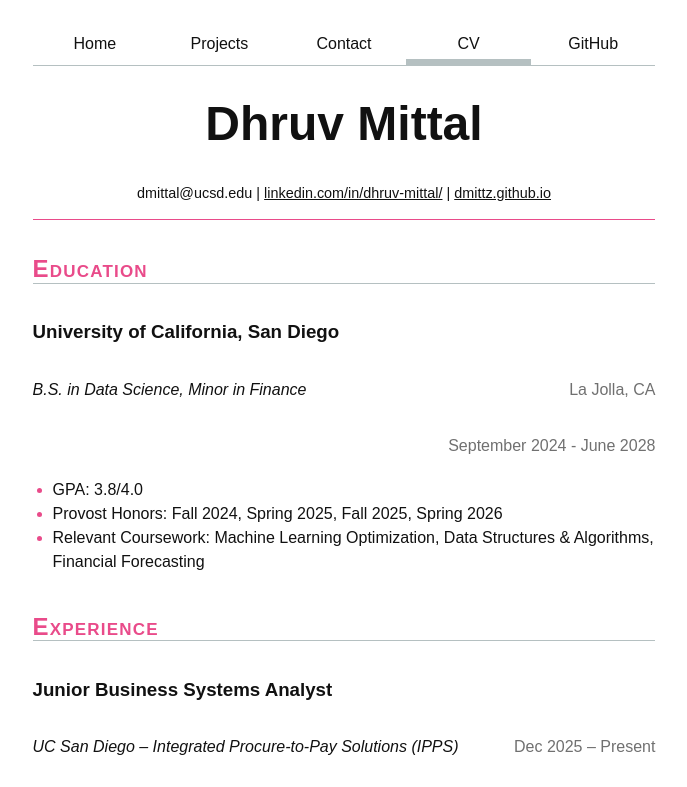
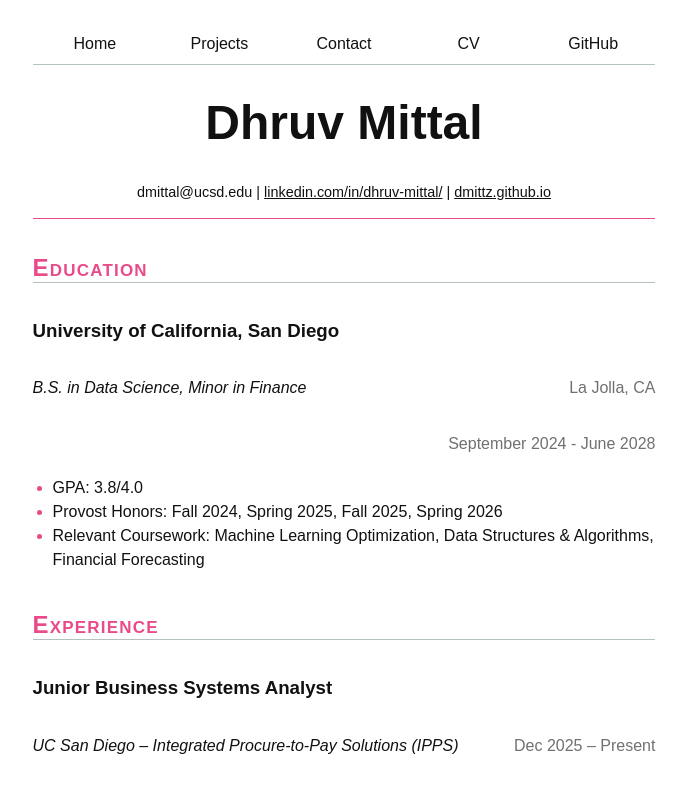
Before and after one commit to DMittz/DSC-Portfolio, a plain HTML site: page cv/index.html in a window 1280 px wide. Shown: the top 787 px of the page, without its empty margins (296-983 px from the left). Drawn offline with Linux system fonts and the light colour scheme.

Commit message:
Step 3 Update
Push changes

```diff
--- a/cv/index.html
+++ b/cv/index.html
@@ -9,15 +9,6 @@
   </head>
   <body class="cv">
     <header>
-      <nav aria-label="Main navigation">
-        <ul class="nav-list">
-          <li><a href="../index.html">Home</a></li>
-          <li><a href="../projects/index.html">Projects</a></li>
-          <li><a href="../contact/index.html">Contact</a></li>
-          <li><a href="index.html">CV</a></li>
-          <li><a href="https://github.com/dmittz" target="_blank" rel="noreferrer">GitHub</a></li>
-        </ul>
-      </nav>
     </header>
 
     <main class="container content">
--- a/global.js
+++ b/global.js
@@ -4,12 +4,42 @@ function $$(selector, context = document) {
   return Array.from(context.querySelectorAll(selector));
 }
 
-let navLinks = $$("nav a");
+// Define the pages and labels shown in the navigation.
+let pages = [
+  { url: "", title: "Home" },
+  { url: "projects/", title: "Projects" },
+  { url: "contact/", title: "Contact" },
+  { url: "cv/", title: "CV" },
+  { url: "https://github.com/dmittz", title: "GitHub" },
+];
 
-// The browser resolves a.host and a.pathname to absolute URL values, even for relative hrefs, so they can be compared directly to location.host and location.pathname.
-let currentLink = navLinks.find(
-  (a) => a.host === location.host && a.pathname === location.pathname,
-);
+// Create the navigation and add it at the start of the body.
+let nav = document.createElement("nav");
+document.body.prepend(nav);
 
-// If currentLink is undefined, optional chaining skips the call; if (currentLink) { currentLink.classList.add("current"); } is equivalent.
-currentLink?.classList.add("current");
+// Use the site root locally and the GitHub Pages subdirectory when deployed.
+const BASE_PATH =
+  location.hostname === "localhost" || location.hostname === "127.0.0.1"
+    ? "/"
+    : "/DSC-Portfolio/";
+
+// Build each link, highlighting the current page and opening external links in a new tab.
+for (let p of pages) {
+  let { url, title } = p;
+  url = !url.startsWith("http") ? BASE_PATH + url : url;
+
+  let a = document.createElement("a");
+  a.href = url;
+  a.textContent = title;
+  nav.append(a);
+
+  a.classList.toggle(
+    "current",
+    a.host === location.host && a.pathname === location.pathname,
+  );
+
+  // Set target directly for external links instead of creating an empty target attribute.
+  if (a.host !== location.host) {
+    a.target = "_blank";
+  }
+}
```
Also changed, not shown: contact/index.html (+0 -9 lines), index.html (+0 -9 lines), projects/index.html (+0 -9 lines).
